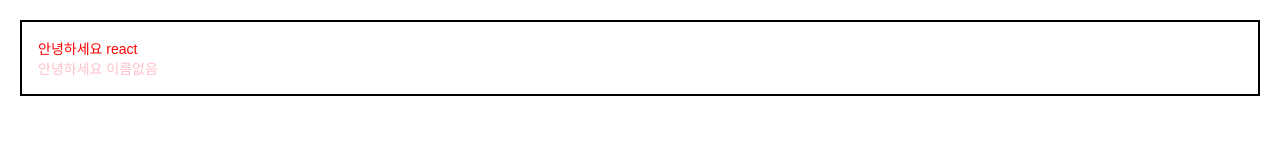
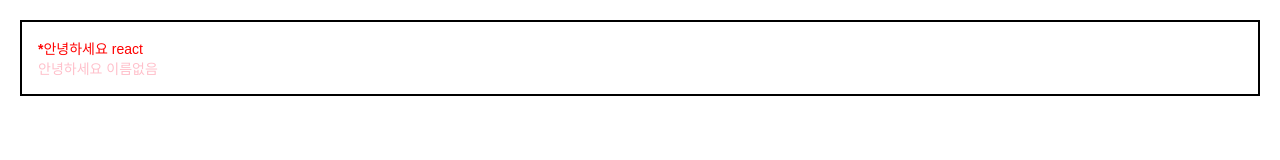
Before and after one commit to quietwave00/react-playground, a React (Create React App) app: page / in a window 1280 px wide. Shown: the top 160 px of the page. Built offline with nearby package versions, Linux system fonts and the light colour scheme.

Commit message:
조건부 렌더링

```diff
--- a/src/App.js
+++ b/src/App.js
@@ -9,7 +9,7 @@
     //   <Hello color="pink"/>
     // </>
     <Wrapper>
-      <Hello name="react" color="red"/>
+      <Hello name="react" color="red" isSpecial />
       <Hello color="pink"/>
     </Wrapper>
   );
--- a/src/Hello.js
+++ b/src/Hello.js
@@ -1,7 +1,13 @@
 import React from 'react';
 
-const Hello = (props) => {
-    return <div style={{ color: props.color }}>안녕하세요 {props.name}</div>
+const Hello = ({ color, name, isSpecial }) => {
+    return (
+        <div style={{ color }}>
+            {/* { isSpecial ? <b>*</b> : null }  */}
+            {isSpecial && <b>*</b>}
+            안녕하세요 {name}
+        </div>
+    );
 }
 
 Hello.defaultProps = {
```
